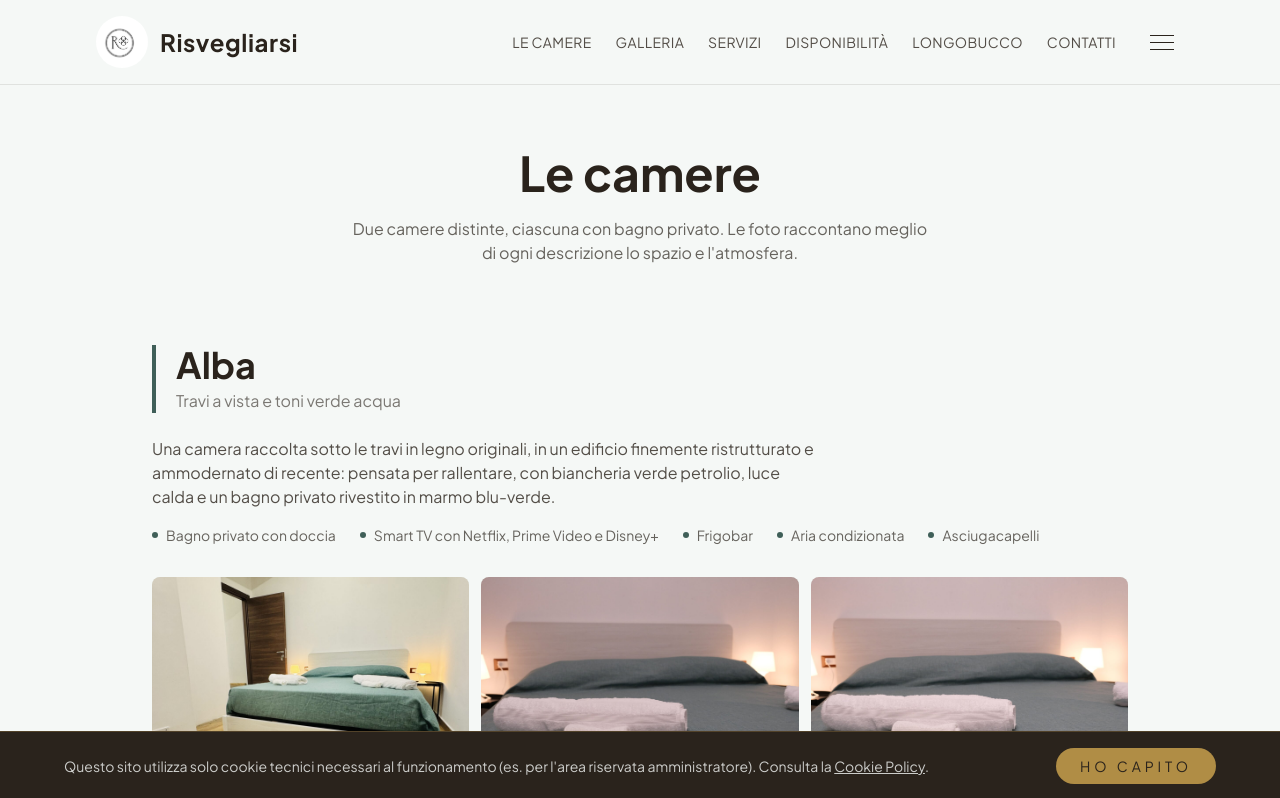
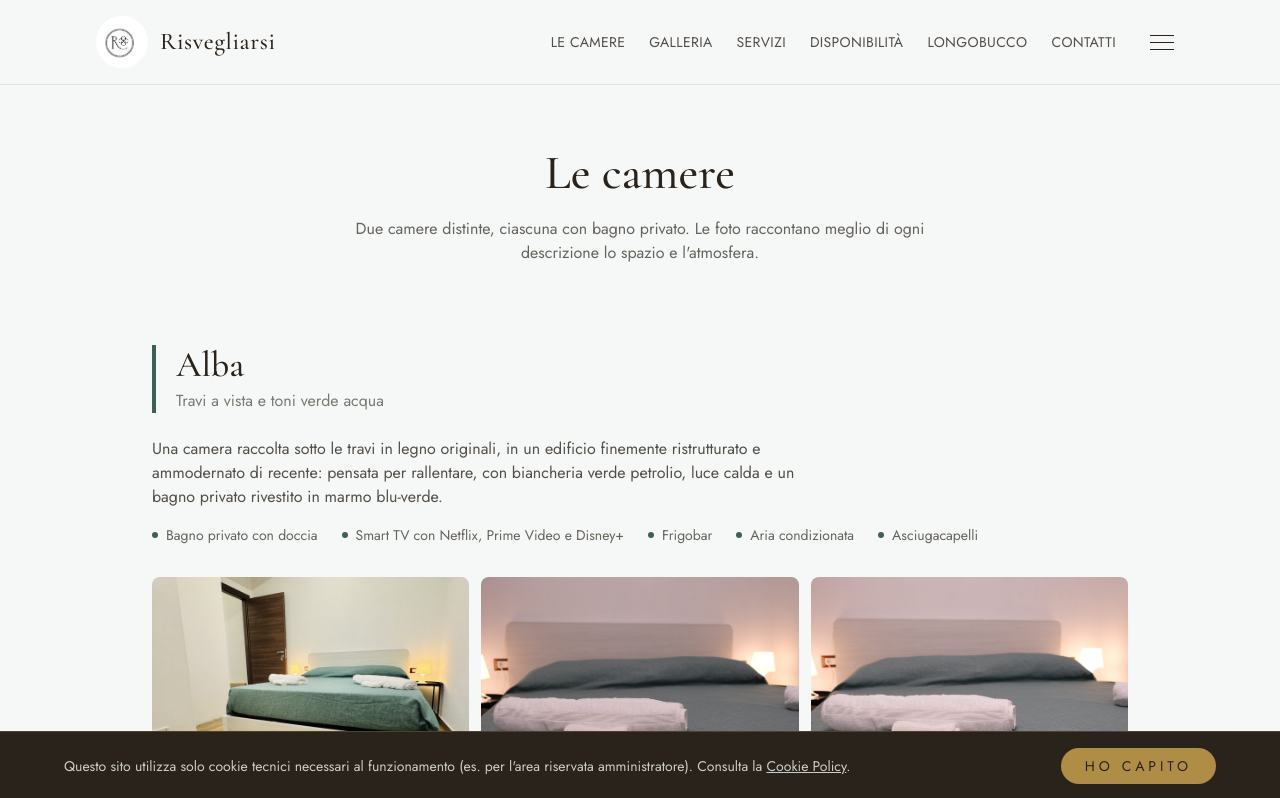
Before and after one commit to rossanorooms-prog/risvegliarsi, a Next.js app: page /camere in a window 1280 px wide. Shown: the top 798 px of the page. Built offline with nearby package versions, Linux system fonts and the light colour scheme.

Commit message:
Font titoli tornato a Cormorant Garamond (serif elegante, piu' vicino allo stile del logo) al posto del sans in stile Airbnb; testo corrente resta Jost

```diff
--- a/app/globals.css
+++ b/app/globals.css
@@ -12,8 +12,8 @@ body {
 }
 
 .font-display {
-  font-weight: 700;
-  line-height: 1.15;
+  font-weight: 500;
+  line-height: 1.2;
 }
 
 @media (prefers-reduced-motion: reduce) {
--- a/app/layout.tsx
+++ b/app/layout.tsx
@@ -1,5 +1,5 @@
 import type { Metadata } from "next";
-import { Plus_Jakarta_Sans } from "next/font/google";
+import { Cormorant_Garamond, Jost } from "next/font/google";
 import "./globals.css";
 import Header from "@/components/Header";
 import Footer from "@/components/Footer";
@@ -7,19 +7,18 @@ import WhatsAppButton from "@/components/WhatsAppButton";
 import CookieBanner from "@/components/CookieBanner";
 import { site } from "@/data/config";
 
-// Font unico per tutto il sito, in stile Airbnb (Cereal, il font di Airbnb,
-// non è open source: Plus Jakarta Sans è l'alternativa gratuita più simile
-// per forma geometrica e leggibilità). Pesi più marcati per i titoli.
-const display = Plus_Jakarta_Sans({
+// Titoli: serif elegante ravvicinato allo stile del logo (linee sottili,
+// alto contrasto, eleganza classica). Testo corrente: sans pulito e leggibile.
+const display = Cormorant_Garamond({
   subsets: ["latin"],
-  weight: ["600", "700", "800"],
+  weight: ["400", "500", "600", "700"],
   style: ["normal", "italic"],
   variable: "--font-display",
 });
 
-const body = Plus_Jakarta_Sans({
+const body = Jost({
   subsets: ["latin"],
-  weight: ["400", "500", "600", "700"],
+  weight: ["300", "400", "500", "600"],
   variable: "--font-body",
 });
 
--- a/tailwind.config.ts
+++ b/tailwind.config.ts
@@ -22,7 +22,7 @@ const config: Config = {
         orochiaro: "#D4B876",
       },
       fontFamily: {
-        display: ["var(--font-display)", "sans-serif"],
+        display: ["var(--font-display)", "serif"],
         body: ["var(--font-body)", "sans-serif"],
       },
       letterSpacing: {
```
